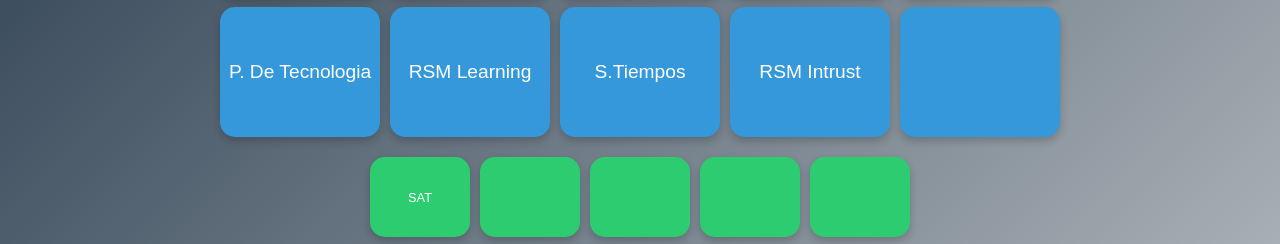
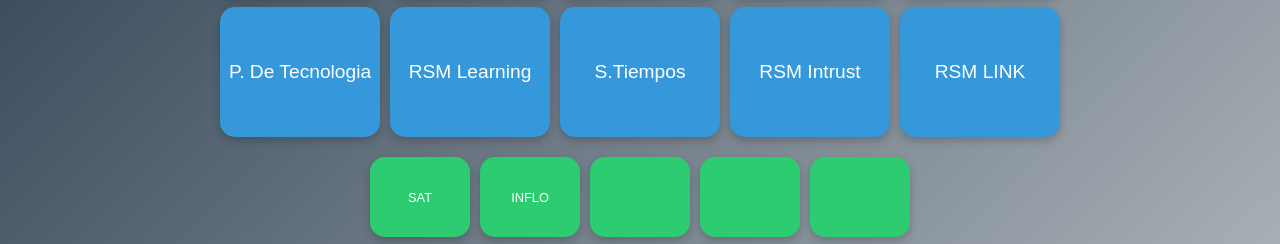
Before and after one commit to RSMLEON/RSMLEON-QRO, a plain HTML site: page index.html in a window 1280 px wide. Shown: the part 247-491 px from the top of the page. Drawn offline with Linux system fonts and the light colour scheme.

Commit message:
Update index.html

```diff
--- a/index.html
+++ b/index.html
@@ -25,13 +25,13 @@
                 <a href="https://rsm.teachlr.com/" class="button large" id="button7">RSM Learning</a>
                 <a href="https://rsmtiempos.com.mx/ver4/login/" class="button large" id="button8">S.Tiempos</a>
                 <a href="https://rsmintrust.com/portal/emailLogin" class="button large" id="button9">RSM Intrust</a>
-                <a href="https://www.google.com/" class="button large" id="button10"></a>
+                <a href="https://login.rsm.global//app/sharepoint_onpremise/sso/wsfed/passive?wa=wsignin1.0&wtrealm=urn:okta:sharepoint:exk5klntm3F2q1AFT417&wctx=/Pages/PostSSOLoginRedirection.aspx?ReturnUrl=%2f_layouts%2f15%2fAuthenticate.aspx%3fSource%3d%252F" class="button large" id="button10">RSM LINK</a>
             </div>
         </div>
         <div class="block-small">
             <div class="row">
                 <a href="https://www.sat.gob.mx/home" class="button small" id="button11">SAT</a>
-                <a href="https://www.google.com/" class="button small" id="button12"></a>
+                <a href="https://amer.inflosoftware.com/Overview/16428/Engagement/18068/FieldWork" class="button small" id="button12">INFLO</a>
                 <a href="https://www.google.com/" class="button small" id="button13"></a>
                 <a href="https://www.google.com/" class="button small" id="button14"></a>
                 <a href="https://www.google.com/" class="button small" id="button15"></a>
```
